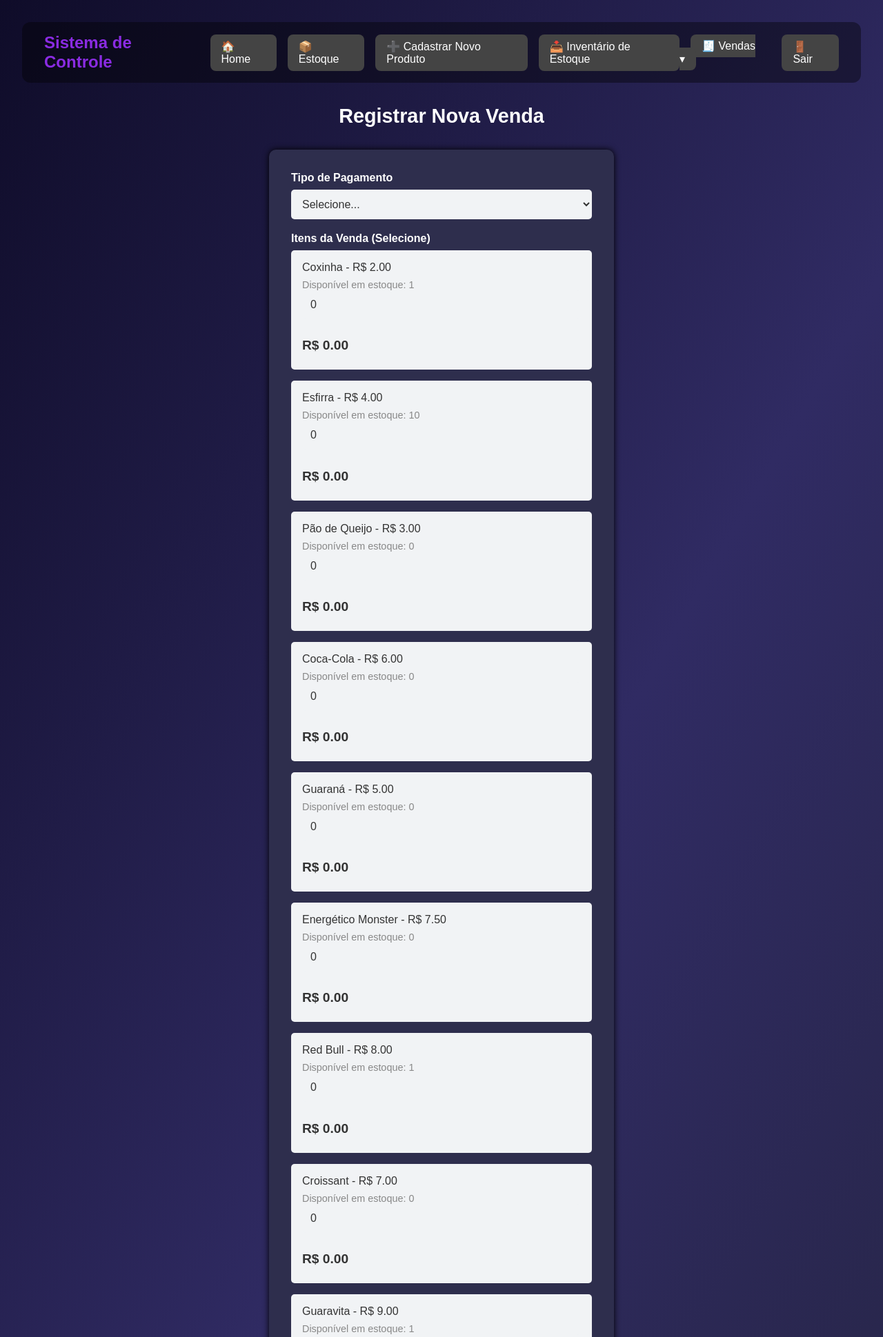
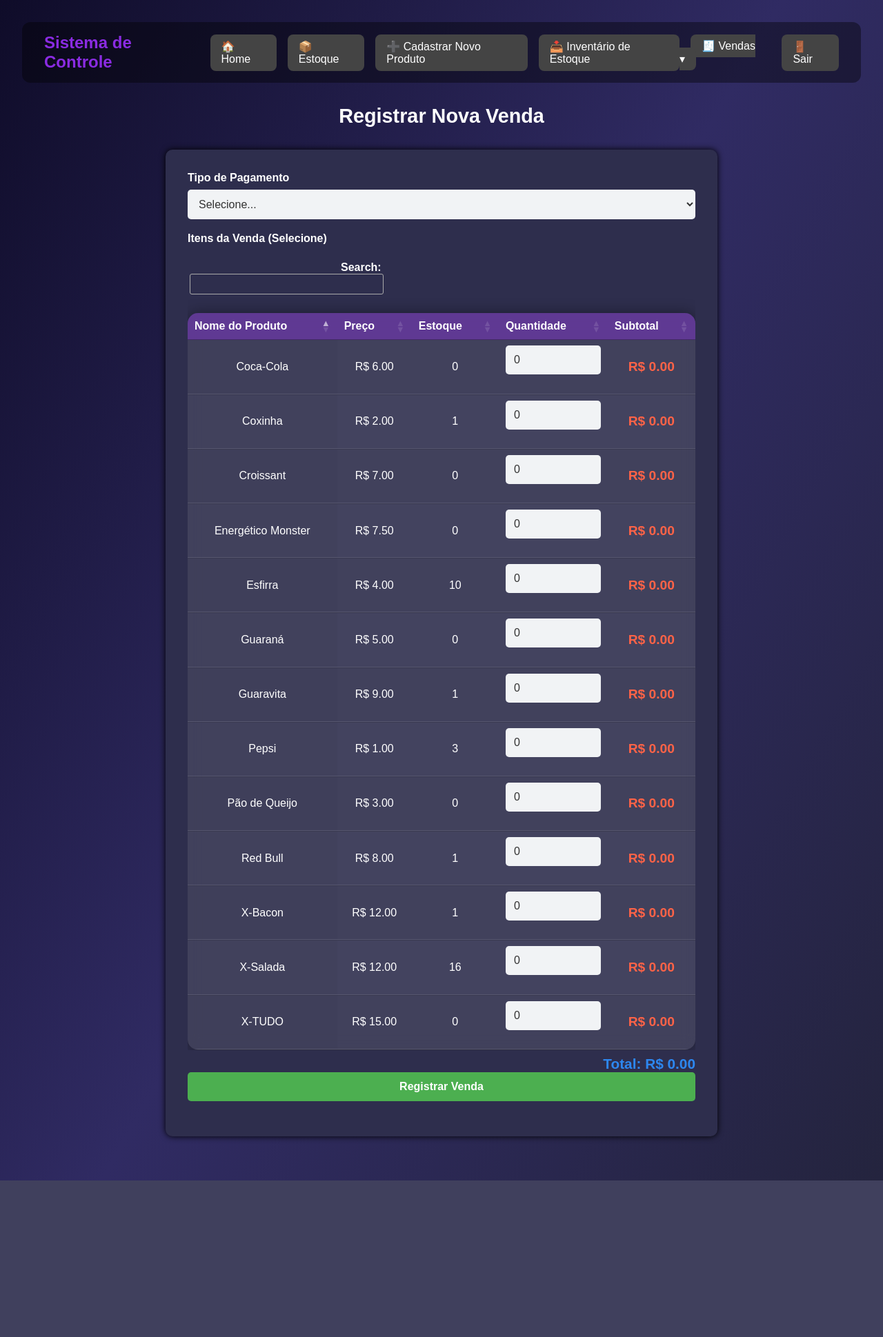
Before and after one commit to Kauee01/Projeto-Integrador-UNIVESP, a Flask app: page /registrar-venda in a window 1280 px wide. Shown: the top 1939 px of the page at 69% size. After the commit the page ends 1712 px from the top, so only its background shows below. Run offline with Flask 3, Linux system fonts and the light colour scheme; a user stored in the database is signed in; some libraries are stand-ins or nearby versions.

Commit message:
fix: botão editar funcional e pesquisa para vendas

```diff
--- a/routes.py
+++ b/routes.py
@@ -1,5 +1,5 @@
 from flask import request, jsonify, render_template, redirect, session, url_for, flash
-from models import db, TipoProduto, Produto, Venda, ItemVenda, TipoPagamento, Categoria, Usuario #Feedback  # Importando a tabela Feedback
+from models import db, TipoProduto, Produto, Venda, ItemVenda, TipoPagamento, Categoria, Usuario
 from datetime import datetime
 from sqlalchemy import func
 
@@ -28,51 +28,39 @@ def register_routes(app):
         db.session.commit()
         return redirect(url_for('cadastrar_pagamento'))
 
-    @app.route('/editar-produto/<int:produto_id>', methods=['GET', 'POST'])
-    def editar_produto(produto_id):
-            if 'usuario' not in session:
-                return redirect(url_for('login_view'))
+    @app.route('/editar-tipo-produto/<int:tipo_produto_id>', methods=['GET', 'POST'])
+    def editar_tipo_produto(tipo_produto_id):
+        if 'usuario' not in session:
+            return redirect(url_for('login_view'))
 
-            # Recupera o produto e os tipos de produto
-            produto = Produto.query.get_or_404(produto_id)
-            tipos = TipoProduto.query.all()
+        tipo_produto = TipoProduto.query.get_or_404(tipo_produto_id)
+        tipos = TipoProduto.query.all()
 
-            if request.method == 'POST':
-                novo_nome = request.form.get('nome')
-                novo_preco = request.form.get('preco')
-                novo_tipo_id = request.form.get('tipo_produto_id')  # Agora vamos garantir que o tipo seja passado corretamente
-                motivo_alteracao = request.form.get('observacoes', '')  # Campo para o motivo da alteração
-                senha = request.form.get('senha')
+        if request.method == 'POST':
+            novo_nome = request.form.get('nome')
+            novo_preco = request.form.get('preco')
+            senha = request.form.get('senha')
 
-                # Verifica a senha do usuário para confirmação
-                usuario = Usuario.query.filter_by(username=session['usuario']).first()
-                if not usuario.check_senha(senha):
-                    return "Senha incorreta. Tente novamente."
+            usuario = Usuario.query.filter_by(username=session['usuario']).first()
+            if not usuario.check_senha(senha):
+                return render_template('editar_produto.html', tipo_produto=tipo_produto, tipos=tipos, erro="Senha incorreta.")
 
-                # Atualiza os campos do produto
-                if novo_nome:
-                    produto.tipo_produto.nome = novo_nome  # Atualiza o nome do tipo de produto se necessário
+            if novo_nome:
+                tipo_produto.nome = novo_nome
 
-                if novo_preco:
-                    produto.preco = novo_preco  # Atualiza o preço do produto
+            if novo_preco:
+                try:
+                    novo_preco = float(novo_preco)
+                    if novo_preco <= 0:
+                        raise ValueError("Preço inválido")
+                    tipo_produto.preco = novo_preco
+                except (ValueError, TypeError):
+                    return render_template('editar_produto.html', tipo_produto=tipo_produto, tipos=tipos, erro="Preço inválido.")
 
-                if novo_tipo_id:
-                    produto.tipo_produto_id = novo_tipo_id  # Atualiza o tipo de produto, garantindo que seja o tipo certo
+            db.session.commit()
+            return redirect(url_for('painel'))
 
-                # Se houver motivo de alteração, cria o feedback
-                if motivo_alteracao:
-                    feedback = Feedback(
-                        produto_id=produto.id,
-                        motivo=motivo_alteracao,
-                        usuario=session.get('usuario'),  # Pega o nome do usuário da sessão
-                        data=datetime.utcnow()
-                    )
-                    db.session.add(feedback)
-
-                db.session.commit()  # Comita as alterações no produto
-                return redirect(url_for('painel'))
-
-            return render_template('editar_produto.html', produto=produto, tipos=tipos)
+        return render_template('editar_produto.html', tipo_produto=tipo_produto, tipos=tipos)
 
     @app.route('/')
     def login_view():
@@ -291,11 +279,10 @@ def register_routes(app):
         if request.method == 'POST':
             sucesso = None
             erro = None
-            mensagem = None  # Variável para mensagem descritiva
+            mensagem = None
 
             produto_id_adicionar = request.form.get('produto_id_adicionar')
             quantidade_adicionar = request.form.get('quantidade_adicionar')
-
             produto_id_remover = request.form.get('produto_id_remover')
             quantidade_remover = request.form.get('quantidade_remover')
 
@@ -309,11 +296,9 @@ def register_routes(app):
                         for _ in range(quantidade_adicionar):
                             novo_produto = Produto(tipo_produto_id=produto_id_adicionar)
                             db.session.add(novo_produto)
-
                         db.session.commit()
                         sucesso = f"{quantidade_adicionar} unidade(s) adicionada(s) ao estoque!"
                         mensagem = f"{quantidade_adicionar} unidade(s) do produto foi(m) adicionada(s) ao estoque."
-
                 except Exception as e:
                     db.session.rollback()
                     erro = f"Ocorreu um erro ao adicionar: {str(e)}"
@@ -322,25 +307,19 @@ def register_routes(app):
             elif produto_id_remover and quantidade_remover:
                 try:
                     quantidade_remover = int(quantidade_remover)
-
-                    # Garantir que a quantidade a remover seja válida
                     if quantidade_remover < 1:
                         erro = "A quantidade a remover deve ser maior que zero!"
                         return render_template('inventario_estoque.html', produtos=produtos, sucesso=sucesso, erro=erro, produtos_estoque=produtos_estoque)
 
-                    # Buscar as unidades para remover
                     produtos_para_remover = Produto.query.filter_by(tipo_produto_id=produto_id_remover).limit(quantidade_remover).all()
-
                     if len(produtos_para_remover) < quantidade_remover:
                         erro = "Não há quantidade suficiente para remover do estoque!"
                     else:
                         for produto in produtos_para_remover:
                             db.session.delete(produto)
-
                         db.session.commit()
                         sucesso = f"{quantidade_remover} unidade(s) removida(s) do estoque!"
                         mensagem = f"{quantidade_remover} unidade(s) do produto foi(m) removida(s) do estoque."
-
                 except Exception as e:
                     db.session.rollback()
                     erro = f"Ocorreu um erro ao remover: {str(e)}"
@@ -349,37 +328,33 @@ def register_routes(app):
             elif not (produto_id_adicionar or produto_id_remover):
                 erro = "Por favor, preencha ao menos um campo (Adicionar ou Remover)."
 
-            # Redireciona após a edição do estoque
             return render_template('inventario_estoque.html', produtos=produtos, sucesso=sucesso, erro=erro, mensagem=mensagem, produtos_estoque=produtos_estoque)
 
         return render_template('inventario_estoque.html', produtos=produtos, produtos_estoque=produtos_estoque)
 
     @app.route('/painel')
     def painel():
-            if 'usuario' not in session:
-                return redirect(url_for('login_view'))
+        if 'usuario' not in session:
+            return redirect(url_for('login_view'))
 
-            tipos = TipoProduto.query.all()
-            dados_estoque = []
+        tipos = TipoProduto.query.all()
+        dados_estoque = []
 
-            for tipo in tipos:
-                # Conta a quantidade de produtos para este tipo_produto_id
-                quantidade_estoque = db.session.query(func.count(Produto.id)).filter_by(tipo_produto_id=tipo.id).scalar() or 0
+        for tipo in tipos:
+            quantidade_estoque = db.session.query(func.count(Produto.id)).filter_by(tipo_produto_id=tipo.id).scalar() or 0
+            qtd_vendida = db.session.query(func.sum(ItemVenda.quantidade))\
+                .filter(ItemVenda.tipo_produto_id == tipo.id)\
+                .scalar() or 0
 
-                # Calcula a quantidade vendida
-                qtd_vendida = db.session.query(func.sum(ItemVenda.quantidade))\
-                    .filter(ItemVenda.tipo_produto_id == tipo.id)\
-                    .scalar() or 0
+            dados_estoque.append({
+                'id': tipo.id,
+                'tipo': tipo.nome,
+                'estoque': quantidade_estoque,
+                'vendido': qtd_vendida,
+                'preco': float(tipo.preco)
+            })
 
-                dados_estoque.append({
-                    'id': tipo.id,
-                    'tipo': tipo.nome,
-                    'estoque': quantidade_estoque,
-                    'vendido': qtd_vendida,
-                    'preco': float(tipo.preco)
-                })
-
-            return render_template('painel.html', produtos=dados_estoque)
+        return render_template('painel.html', produtos=dados_estoque)
 
     @app.route('/excluir-venda/<int:venda_id>', methods=['POST'])
     def excluir_venda(venda_id):
--- a/templates/registrar_venda.html
+++ b/templates/registrar_venda.html
@@ -5,6 +5,11 @@
 {% block title %}Registrar Venda{% endblock %}
 
 {% block content %}
+<!-- Importando o DataTables CSS e JS -->
+<link rel="stylesheet" href="https://cdn.datatables.net/1.13.6/css/jquery.dataTables.min.css">
+<script src="https://code.jquery.com/jquery-3.7.0.min.js"></script>
+<script src="https://cdn.datatables.net/1.13.6/js/jquery.dataTables.min.js"></script>
+
 <style>
     * {
         margin: 0;
@@ -16,13 +21,15 @@
         font-family: 'Arial', sans-serif;
         background-color: #6a1b9a;
         padding: 2rem;
+        overflow-x: hidden; /* Esconde a barra de rolagem horizontal */
     }
 
     form {
         background-color: #2e2e4d;
         padding: 2rem;
         border-radius: 10px;
-        width: 500px;
+        width: 100%;
+        max-width: 800px; /* Tamanho máximo do formulário */
         margin: 2rem auto;
         box-shadow: 0 0 10px #000;
         color: #fff;
@@ -104,6 +111,37 @@
         color: #2d87f0;
         text-align: right;
     }
+
+    /* Ajuste para a tabela DataTables dentro do formulário */
+    #produto-tabela_wrapper {
+        width: 100%;
+        overflow-x: hidden; /* Permite rolar horizontalmente se necessário */
+    }
+
+    #produto-tabela {
+        width: 100%;
+        table-layout: auto; /* Ajusta a largura das colunas automaticamente */
+    }
+
+    .dataTables_wrapper .dataTables_filter {
+        margin-top: 1rem;
+        float: left;
+    }
+
+    .dataTables_length, .dataTables_info {
+        display: none;
+    }
+
+    /* Responsividade para telas menores */
+    @media (max-width: 768px) {
+        #produto-tabela_wrapper {
+            margin-bottom: 2rem; /* Garante que a tabela tenha um espaçamento adequado */
+        }
+
+        table {
+            width: 100%; /* Garante que a tabela ocupe 100% da largura */
+        }
+    }
 </style>
 
 <h2>Registrar Nova Venda</h2>
@@ -119,14 +157,32 @@
 
     <label for="itens">Itens da Venda (Selecione)</label>
     {% if produtos %}
-        {% for produto in produtos %}
-            <div class="produto">
-                <span>{{ produto.nome }} - R$ {{ "%.2f"|format(produto.preco) }}</span>
-                <div class="estoque-info">Disponível em estoque: {{ produto.quantidade }}</div>
-                <input type="number" class="quantidade-input" data-produto-id="{{ produto.id }}" placeholder="Quantidade" min="0" value="0" max="{{ produto.quantidade }}">
-                <span class="produto-total" id="total_{{ produto.id }}">R$ 0.00</span>
-            </div>
-        {% endfor %}
+        <table id="produto-tabela" class="display">
+            <thead>
+                <tr>
+                    <th>Nome do Produto</th>
+                    <th>Preço</th>
+                    <th>Estoque</th>
+                    <th>Quantidade</th>
+                    <th>Subtotal</th>
+                </tr>
+            </thead>
+            <tbody>
+                {% for produto in produtos %}
+                    <tr data-produto-id="{{ produto.id }}">
+                        <td>{{ produto.nome }}</td>
+                        <td>R$ {{ "%.2f"|format(produto.preco) }}</td>
+                        <td>{{ produto.quantidade }}</td>
+                        <td>
+                            <input type="number" class="quantidade-input" data-produto-id="{{ produto.id }}" placeholder="Quantidade" min="0" value="0" max="{{ produto.quantidade }}">
+                        </td>
+                        <td>
+                            <span class="produto-total" id="total_{{ produto.id }}">R$ 0.00</span>
+                        </td>
+                    </tr>
+                {% endfor %}
+            </tbody>
+        </table>
     {% else %}
         <p>Não há produtos cadastrados no momento.</p>
     {% endif %}
@@ -150,5 +206,20 @@
 
 <script src="{{ url_for('static', filename='js/registrar_venda.js') }}"></script>
 
+<!-- Ativa o DataTables com barra de pesquisa -->
+<script>
+    $(document).ready(function () {
+        $('#produto-tabela').DataTable({
+            searching: true, // Ativa a barra de busca
+            paging: false, // Desativa a paginação
+            info: false, // Desativa as informações da página
+            language: {
+                url: "//cdn.datatables.net/plug-ins/1.13.6/i18n/pt-BR.json" // Tradução em português
+            },
+            autoWidth: false // Evita o corte das colunas
+        });
+    });
+</script>
+
 {% endblock %}
 </html>
```
Also changed, not shown: templates/editar_produto.html (+2 -13 lines), templates/painel.html (+5 -5 lines), instance/database.db.
